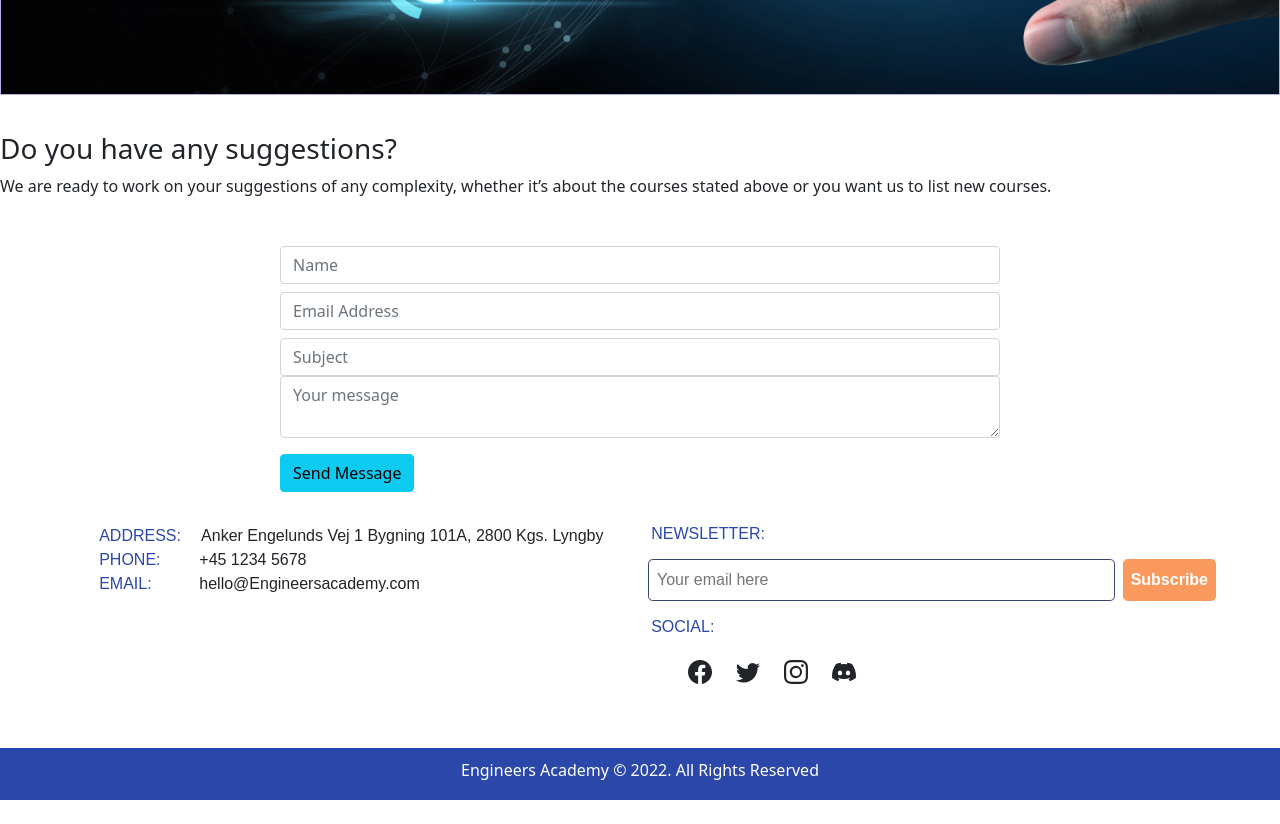
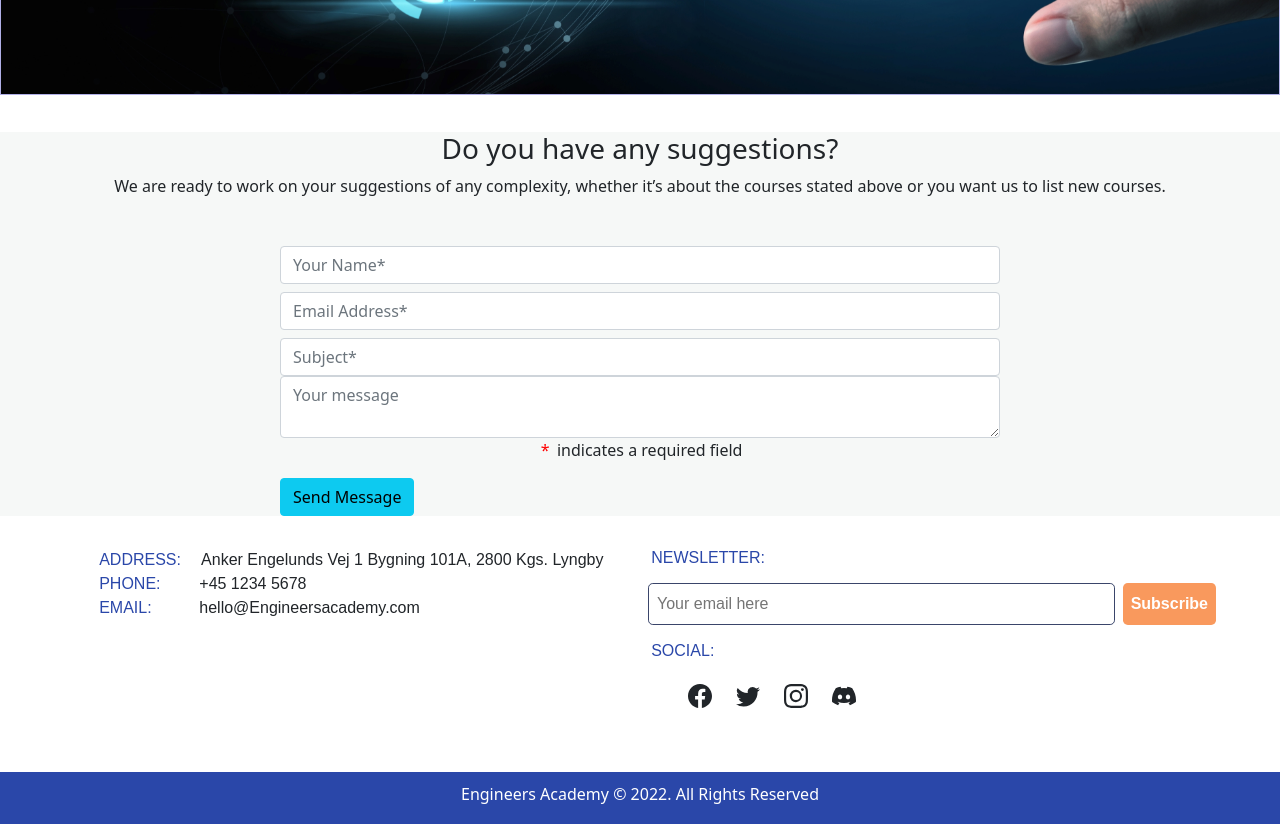
Before and after one commit to digitalbangash1/Project-FrontEnd, a React (Create React App) app: page / in a window 1280 px wide. Shown: the part 1960-2784 px from the top of the page. Before the commit the page ends 2760 px from the top, so only its background shows below. Built offline with nearby package versions, Linux system fonts and the light colour scheme.

Commit message:
Css update

```diff
--- a/src/components/ContactUs/ContactUs.css
+++ b/src/components/ContactUs/ContactUs.css
@@ -1,7 +1,17 @@
-header{
+#ContactForm{
+    background-color:#f6f8f7;
+}
+
+#text{
     text-align: center;
 }
 
-Container{
-    background:#f6f8f7;
+mark.red{
+    color:red;
+    background: none;
+    }
+
+#MsgBtn{
+
+
 }
--- a/src/components/ContactUs/ContactUs.js
+++ b/src/components/ContactUs/ContactUs.js
@@ -1,6 +1,7 @@
-
+import './ContactUs.css'
 import React, { Component } from "react";
 import emailjs from "emailjs-com";
+
 
 export default function ContactUs() {
 
@@ -18,29 +19,29 @@ export default function ContactUs() {
       e.target.reset();
   }
 
-  return (
-    <div>
+  return ( <div classname= "ContactUs" id="ContactForm">
       <div>
-        <h3 id="header">Do you have any suggestions?</h3>
+        <h3 id="text">Do you have any suggestions?</h3>
         <div id="text">We are ready to work on your suggestions of any complexity, whether it’s about the courses stated above or you want us to list new courses.</div>
       </div>
       <div className="container">
         <form onSubmit={sendEmail}>
           <div className="row pt-5 mx-auto">
             <div className="col-8 form-group mx-auto">
-              <input type="text" className="form-control" placeholder="Name" name="name" />
+              <input type="text" className="form-control" placeholder="Your Name*" name="name" />
             </div>
             <div className="col-8 form-group pt-2 mx-auto">
-              <input type="email" className="form-control" placeholder="Email Address" name="email" />
+              <input type="email" className="form-control" placeholder="Email Address*" name="email" />
             </div>
             <div className="col-8 form-group pt-2 mx-auto">
-              <input type="text" className="form-control" placeholder="Subject" name="subject" />
+              <input type="text" className="form-control" placeholder="Subject*" name="subject" />
             </div>
             <div className="col-8 form-group mx-auto">
               <textarea className="form-control" id="" cols="30" row="8" placeholder="Your message" name="message"></textarea>
             </div>
+            <div id="text"><mark class="red">*</mark> indicates a required field</div>
             <div className="col-8 pt-3 mx-auto">
-              <input type="submit" className="btn btn-info" value="Send Message"></input>
+              <input type="submit" className="btn btn-info" id="MsgBtn" value="Send Message"></input>
             </div>
           </div>
         </form>
```
